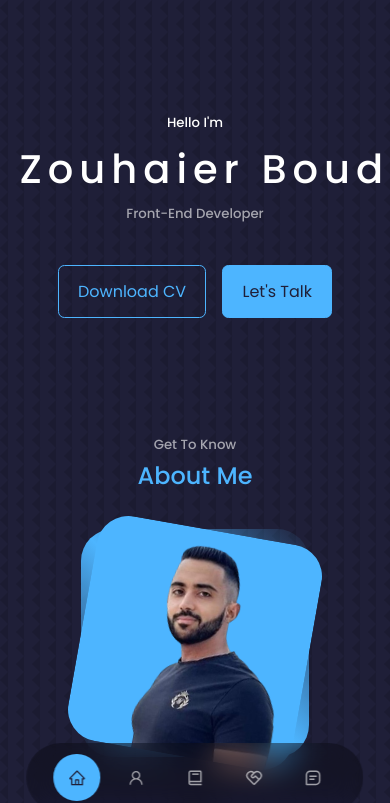
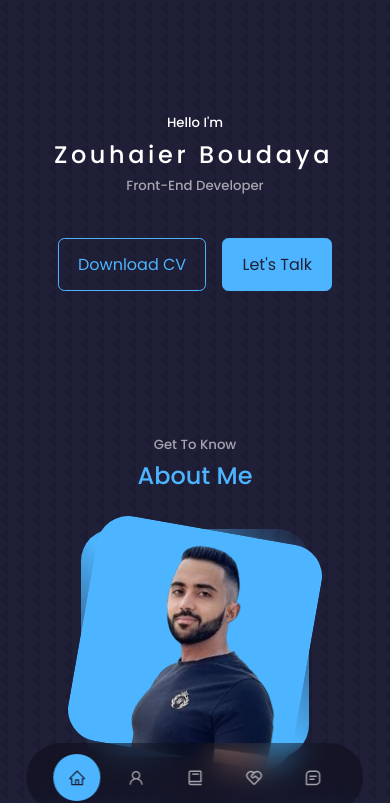
Before and after one commit to zouhaier94/portfolio, a React (Create React App) app: page / in a window 390 px wide. Shown: the top 803 px of the page. Built offline with nearby package versions, Linux system fonts and the light colour scheme.

Commit message:
Typing Bug

```diff
--- a/src/components/header/header.css
+++ b/src/components/header/header.css
@@ -97,6 +97,15 @@ font-size: 0.9rem;
 header {
 height: 40vh;
 }
+/* The typing effect */
+@keyframes typing {
+from {
+width: 0;
+}
+to {
+width: 70%;
+}
+}
 }
 
 /* ========================== MEDIA QUERIES (SMALL DEVICES) ============================== */
@@ -109,4 +118,17 @@ height: 40vh;
 .scroll--down {
 display: none;
 }
+
+/* The typing effect */
+@keyframes typing {
+from {
+width: 0;
 }
+to {
+width: 70%;
+}
+}
+.typewriter {
+font-size: 1.5rem;
+}
+}
```
